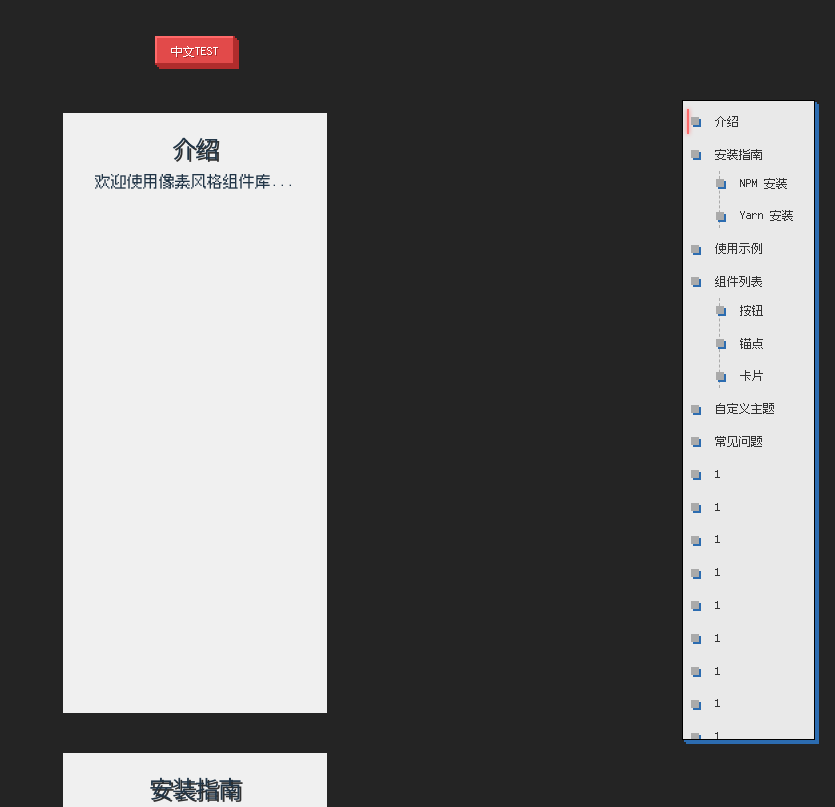
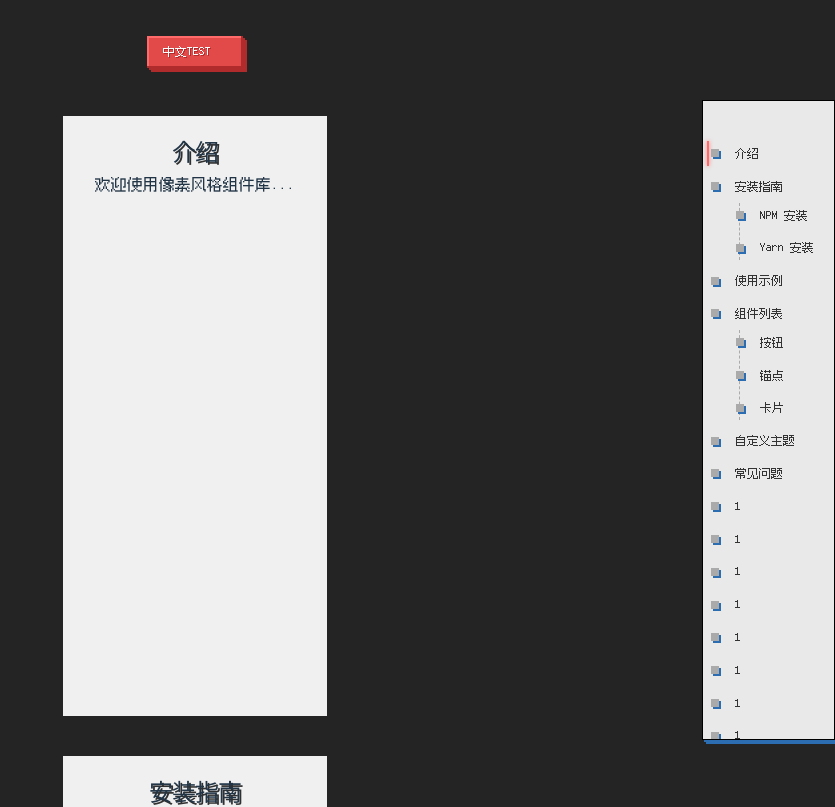
Before and after one commit to Yichende/YiComponent, a React (Vite) app: page / in a window 1280 px wide. Shown: the top 807 px of the page, without its empty margins (445-1280 px from the left). Built offline with nearby package versions, Linux system fonts and the light colour scheme.

Commit message:
update icon & anchor

```diff
--- a/src/App.tsx
+++ b/src/App.tsx
@@ -8,12 +8,18 @@ function App() {
         variant="warning"
         size="md">
         中文TEST
+        <Icon
+          name="arrow-bar-down"
+          size="sm"
+          color="#fff"
+        />
       </YiButton>
       <div>
         <Icon
           name="lock"
+          animation
           size="sm"
-          color="#ff6a6a"
+          color="#fff"
         />
       </div>
 
--- a/src/components/Anchor/Anchor.module.css
+++ b/src/components/Anchor/Anchor.module.css
@@ -1,3 +1,16 @@
+/* 动画样式 */
+.anchorWrapper {
+  position: fixed;
+  top: 100px;
+  right: 0;
+  z-index: 1000;
+  transition: transform 0.4s ease-in-out, top 0.4s ease-in-out;
+}
+
+.anchorWrapper.collapsed {
+  transform: translateX(100%);
+}
+
 .anchor {
   --pixel-size: 2px;
   --main-color: #4a90e2;
@@ -5,9 +18,8 @@
   --shadow: #2c6cb0;
   --active-color: #ff6a6a;
 
-  position: fixed;
   display: flex;
-  top: 100px;
+  flex-direction: column;
   right: 20px;
   font-family: 'Ark Pixel', 'Press Start 2P', monospace;
   font-size: 12px;
@@ -23,13 +35,51 @@
   border: 1px solid #000;
 }
 
+.anchor.hiding {
+  transform: translateX(120%);
+  transition: transform 0.3s ease;
+}
+
+.anchorHeader {
+  display: flex;
+  justify-content: flex-end;
+  padding: 4px 8px;
+}
+
+.collapseIcon {
+  cursor: pointer;
+  transition: transform 0.2s ease-in-out;
+}
+
+.collapseIcon:hover {
+  transform: scale(1.2);
+}
+
+.collapsedButton {
+  position: fixed;
+  right: -0.3em;
+  transform: translateX(0);
+  width: 1em;
+  height: 3em;
+  border-radius: 0.5em 0 0 0.5em;
+  background-color: #ff6a6a;
+  box-shadow: 0 0 4px rgba(255, 106, 106, 0.8);
+  transition: transform 0.3s ease, opacity 0.3s ease;
+  z-index: 1000;
+  opacity: 0.8;
+}
+
+.collapsedButton:hover {
+  transform: translateX(-0.3em);
+  opacity: 1;
+}
+
 .anchorLinks {
   padding: 0 12px 0 24px;
   flex: 1;
 }
 
 .anchorIndicator {
-  /* width: 1px; */
   flex-shrink: 0;
   position: relative;
 }
--- a/src/components/Anchor/Anchor.tsx
+++ b/src/components/Anchor/Anchor.tsx
@@ -1,6 +1,7 @@
 import { FC, ReactNode, useState, useEffect, useRef } from "react";
 import styles from "./Anchor.module.css";
 import { AnchorLink } from "./AnchorLink";
+import { Icon } from "../Icon/Icon";
 import React from "react";
 
 interface AnchorProps {
@@ -27,6 +28,10 @@ export const Anchor: AnchorComponent = ({
   const indicatorRef = useRef<HTMLDivElement>(null);
   const [indicatorTop, setIndicatorTop] = useState(0);
   const [indicatorHeight, setIndicatorHeight] = useState(0);
+
+  // 动画
+  const [collapsed, setCollapsed] = useState(false);
+  const [isHiding, setIsHiding] = useState(false);
 
   // 递归获取所有 href id
   const getAllAnchorIds = (children: ReactNode): string[] => {
@@ -120,10 +125,46 @@ export const Anchor: AnchorComponent = ({
     });
   };
 
+  const toggleCollapse = () => {
+    if (!collapsed) {
+      setIsHiding(true);
+      setTimeout(() => {
+        setCollapsed(true);
+        setIsHiding(false);
+      }, 300);
+    } else {
+      // 展开
+      setCollapsed(false);
+    }
+  };
+
   return (
     <div
-      className={`${styles.anchor} ${className}`}
+      className={`${styles.anchorWrapper} ${collapsed ? styles.collapsed : ""}`}
       style={{ "--pixel-size": `${pixelSize}px` } as React.CSSProperties}>
+      {/* collapsedButton */}
+      {collapsed && (
+        <div
+          className={styles.collapsedButton}
+          onClick={toggleCollapse}
+        />
+      )}
+
+      {(!collapsed || isHiding) && (
+        <div
+          className={`${styles.anchor} ${className} ${
+            isHiding ? styles.hiding : ""
+          }`}
+          style={{ "--pixel-size": `${pixelSize}px` } as React.CSSProperties}>
+          <div className={styles.anchorHeader}>
+            <Icon
+              name="backburger"
+              size="md"
+              color="#4e5969"
+              onClick={() => toggleCollapse()}
+              className={styles.collapseIcon}
+            />
+          </div>
           <div className={styles.anchorIndicator}>
             <div
               ref={indicatorRef}
@@ -142,6 +183,8 @@ export const Anchor: AnchorComponent = ({
             {injectProps(children)}
           </div>
         </div>
+      )}
+    </div>
   );
 };
 
--- a/src/components/Button/Button.module.css
+++ b/src/components/Button/Button.module.css
@@ -27,8 +27,10 @@
   font-family: inherit;
   color: white;
   text-shadow: 1px 1px 0 var(--shadow);
-  display: inline-block;
-  vertical-align: middle;
+  display: flex;
+  align-items: center;
+  justify-content: center;
+  /* gap: 8px; */
 }
 
 /* 交互状态 */
@@ -68,6 +70,7 @@
   font-size: 10px;
   --dot-size: 3px;
   --dot-spacing: 1px;
+  line-height: 1.2;
 }
 
 .md {
@@ -75,6 +78,7 @@
   font-size: 12px;
   --dot-size: 4px;
   --dot-spacing: 2px;
+  line-height: 1.3;
 }
 
 .lg {
@@ -82,6 +86,7 @@
   font-size: 14px;
   --dot-size: 5px;
   --dot-spacing: 3px;
+  line-height: 1.4;
 }
 
 /* 可选：不同颜色变体 */
@@ -159,9 +164,11 @@
 
 /* Loading 状态文字调整 */
 .loadingContent {
+  display: flex;
+  align-items: center;
+  justify-content: center;
   font-size: 1em;
   opacity: 0.8;
-  vertical-align: middle;
 }
 
 .button:disabled .content {
--- a/src/components/Icon/Icon.module.css
+++ b/src/components/Icon/Icon.module.css
@@ -4,7 +4,24 @@
   align-items: center;
   justify-content: center;
   transition: transform 0.1s ease;
+  vertical-align: middle;
+  line-height: 1;
 }
+
+/* .iconContainer::before {
+  content: '';
+  position: absolute;
+  top: -2px;
+  left: -2px;
+  right: -2px;
+  bottom: -2px;
+  background: rgba(0, 0, 0, 0.1);
+  box-shadow:
+    1px 1px 0 rgba(0, 0, 0, 0.3),
+    -1px -1px 0 rgba(255, 255, 255, 0.3);
+  z-index: -1;
+  border-radius: 1px;
+} */
 
 .icon {
   display: block;
@@ -14,12 +31,13 @@
     calc(var(--pixel-size, 1px) * 1)
     0 rgba(0, 0, 0, 0.5)
   );
+  transform: translateZ(0);
 }
 
-.iconContainer:hover {
+.animation:hover {
   transform: translateY(calc(-1 * var(--pixel-size, 1px)));
 }
 
-.iconContainer:active {
+.animation:active {
   transform: translateY(calc(var(--pixel-size, 1px)));
 }
--- a/src/components/Icon/Icon.tsx
+++ b/src/components/Icon/Icon.tsx
@@ -10,6 +10,7 @@ interface IconProps {
   className?: string
   pixelSize?: number
   onClick?: () => void
+  animation?: boolean
 }
 
 // 动态导入所有 svg 文件（作为字符串）
@@ -42,31 +43,26 @@ export const Icon: FC<IconProps> = ({
   className = "",
   pixelSize = 1,
   onClick,
+  animation = false
 }) => {
   const iconSvg = icons[name]
   const iconSize = sizeMap[size]
 
   return iconSvg ? (
     <div
-      className={`${styles.iconContainer} ${className}`}
+      className={`${styles.iconContainer} ${className} ${animation ? styles.animation : ''}`}
       onClick={onClick}
       style={
         {
           "--pixel-size": `${pixelSize}px`,
           width: `${iconSize}px`,
           height: `${iconSize}px`,
-          cursor: onClick ? "pointer" : "default",
+          cursor: onClick ? "pointer" : "inherit",
+          color
         } as React.CSSProperties
       }
+      dangerouslySetInnerHTML={{ __html: iconSvg }}
     >
-      <svg
-        width={iconSize}
-        height={iconSize}
-        fill={color}
-        className={styles.icon}
-        viewBox="0 0 24 24"
-        dangerouslySetInnerHTML={{ __html: iconSvg }}
-      />
     </div>
   ) : (
     <div
```
Lines whose indentation alone changed are shown as unchanged.
